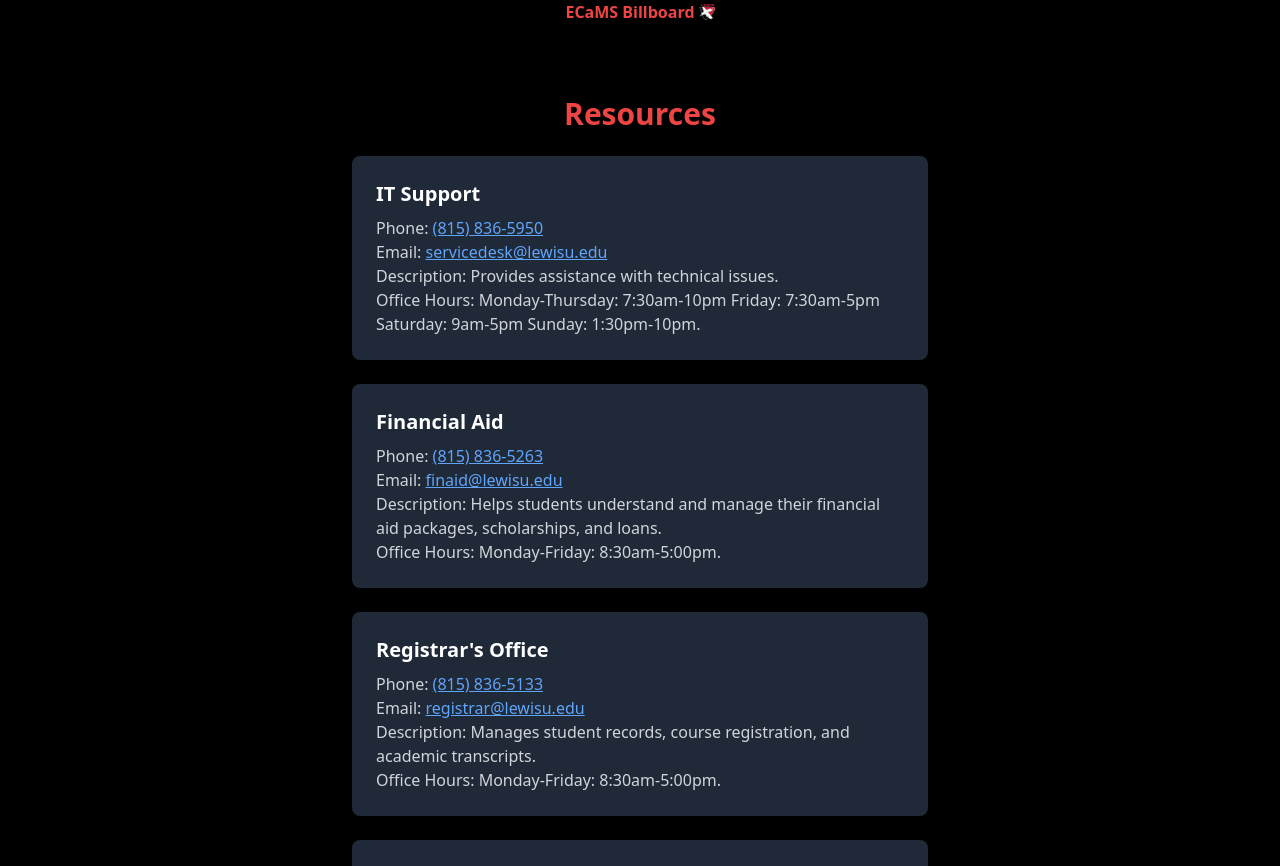
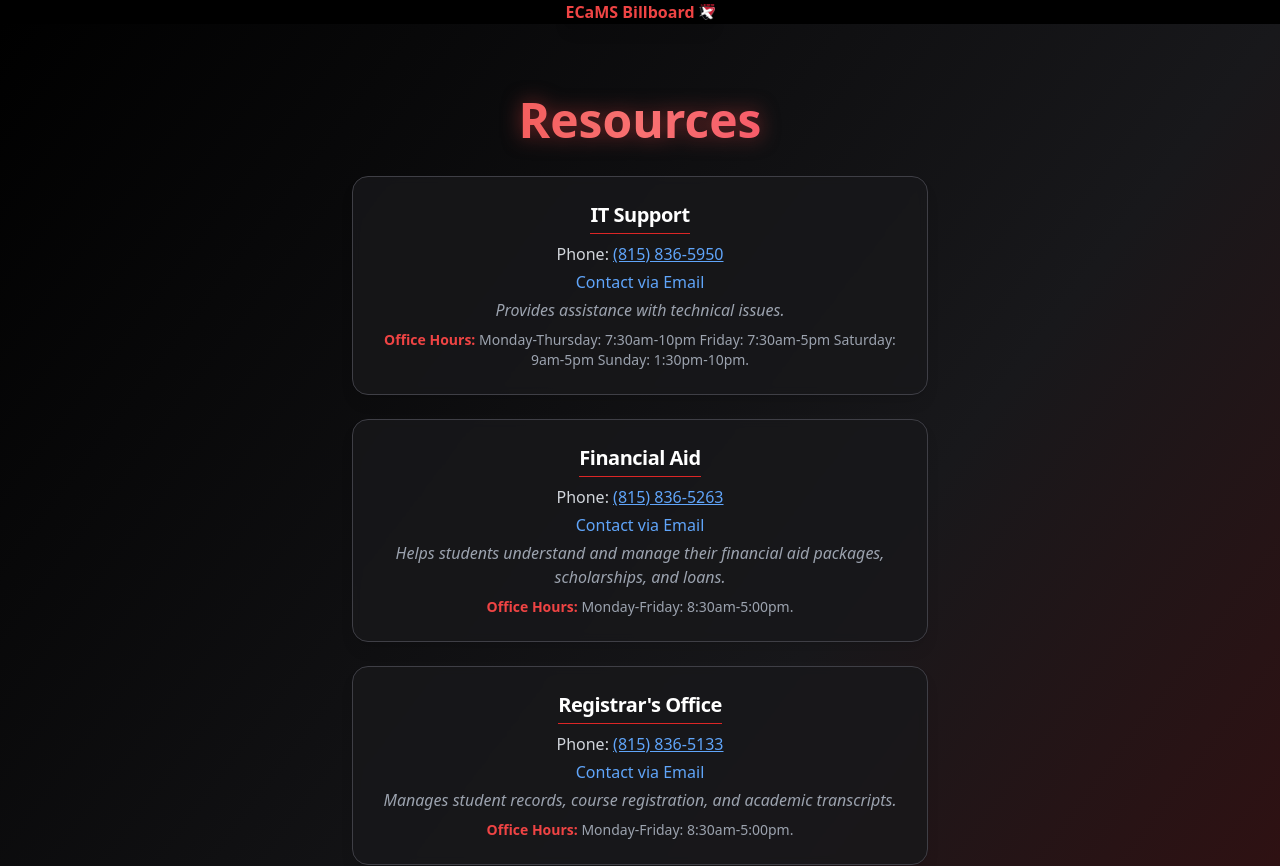
Before and after one commit to ECaMS-Billboard/ecams-billboard, a React (Create React App) app: page /resources in a window 1280 px wide. Shown: the top 866 px of the page. Built offline with nearby package versions, Linux system fonts and the light colour scheme; the HTML template or start-up script is replaced by a standard one.

Commit message:
new poster, removal of trash, updated rsc page

```diff
--- a/src/App.js
+++ b/src/App.js
@@ -30,7 +30,7 @@ function App() {
     {
       title: 'Everyday App',
       path: '/everydayapp',
-      description: 'Qucik and easy link to the Everyday App.'
+      description: 'Quick and easy link to the Everyday App.'
     },
     {
       title: 'Capstone Products',
@@ -62,11 +62,6 @@ function App() {
       path: '/about',
       description: 'Learn about the ECaMS Billboard project and how to get in touch.'
     },
-    {
-      title: 'Ad',
-      path: '/ad',
-      description: 'Remove later Please'
-    }
   ];
 
   return (
--- a/src/pages/Credits.js
+++ b/src/pages/Credits.js
@@ -18,6 +18,15 @@ function Credits() {
     <li>Marcos Esparza</li>
     <li>Ardian Dardovski</li>
     <li>Joshua Vachachira</li>
+  </ul>
+
+  <h3 className="text-lg font-semibold text-white mt-4 mb-2">Junior Developers</h3>
+  <ul className="list-disc list-inside">
+    <li>Kiran Gokula</li>
+    <li>Tony Kochev</li>
+    <li>Niko Salvador</li>
+    <li>Alex Tardecilla</li>
+    <li>Luke Thormeyer</li>
   </ul>
 </div>
 
--- a/src/pages/Resources.js
+++ b/src/pages/Resources.js
@@ -49,26 +49,40 @@ const resourcesData = [
 
 function Resources() {
   return (
-    <body className="min-h-screen bg-black p-8 flex flex-col items-center">
+    <body className="min-h-screen bg-gradient-to-br from-black via-zinc-900 to-red-950 p-8 flex flex-col items-center">
       <div className="max-w-xl mx-auto mt-10">
         <div className='text-center'>
-          <h1 className="text-red-500 text-3xl font-bold mb-4">Resources</h1>
+          <h1 className="text-4xl md:text-5xl font-extrabold mb-8 text-transparent bg-clip-text bg-gradient-to-r from-red-500 via-red-400 to-rose-500 drop-shadow-[0_0_10px_rgba(239,68,68,0.5)]">
+            Resources
+          </h1>
         </div>
         {resourcesData.map((resource, index) => (
-          <div key={index} className="bg-gray-800 p-6 rounded-lg shadow-md text-gray-300 mt-6">
-            <h2 className="text-xl font-bold text-white mb-2">{resource.title}</h2>
+          <div
+            key={index}
+            className="bg-zinc-900/80 border border-zinc-700 p-6 rounded-2xl shadow-lg backdrop-blur-sm text-gray-200 mt-6 hover:border-red-600 transition flex flex-col items-center justify-center text-center"
+          >    <h2 className="text-xl font-bold text-white mb-2 border-b border-red-600 pb-1 tracking-tight">
+              {resource.title}
+            </h2>
             <p className="text-gray-300">
               Phone: <a className="underline text-blue-400" href={`tel:${resource.phone}`}>{resource.phone}</a>
             </p>
             {resource.email && (
-              <p className="text-gray-300">
-                Email: <a className="underline text-blue-400" href={`mailto:${resource.email}`}>{resource.email}</a>
+              <p className="text-gray-300 flex items-center justify-center gap-2 mt-1">
+                <a
+                  href={`mailto:${resource.email}`}
+                  className="text-blue-400 font-medium hover:text-blue-300 hover:underline transition"
+                  title={resource.email}
+                >
+                  Contact via Email
+                </a>
               </p>
             )}
             {resource.description && (
-              <p className="text-gray-300">Description: {resource.description}</p>
+              <p className="text-gray-400 italic mt-1">{resource.description}</p>
             )}
-            <p className="text-gray-300">Office Hours: {resource.hours}</p>
+            <p className="mt-2 text-sm text-gray-400">
+              <span className="font-semibold text-red-500">Office Hours:</span> {resource.hours}
+            </p>
           </div>
         ))}
       </div>
```
Also changed, not shown: public/updatedteambanner.png (added). Lines whose indentation alone changed are shown as unchanged.
